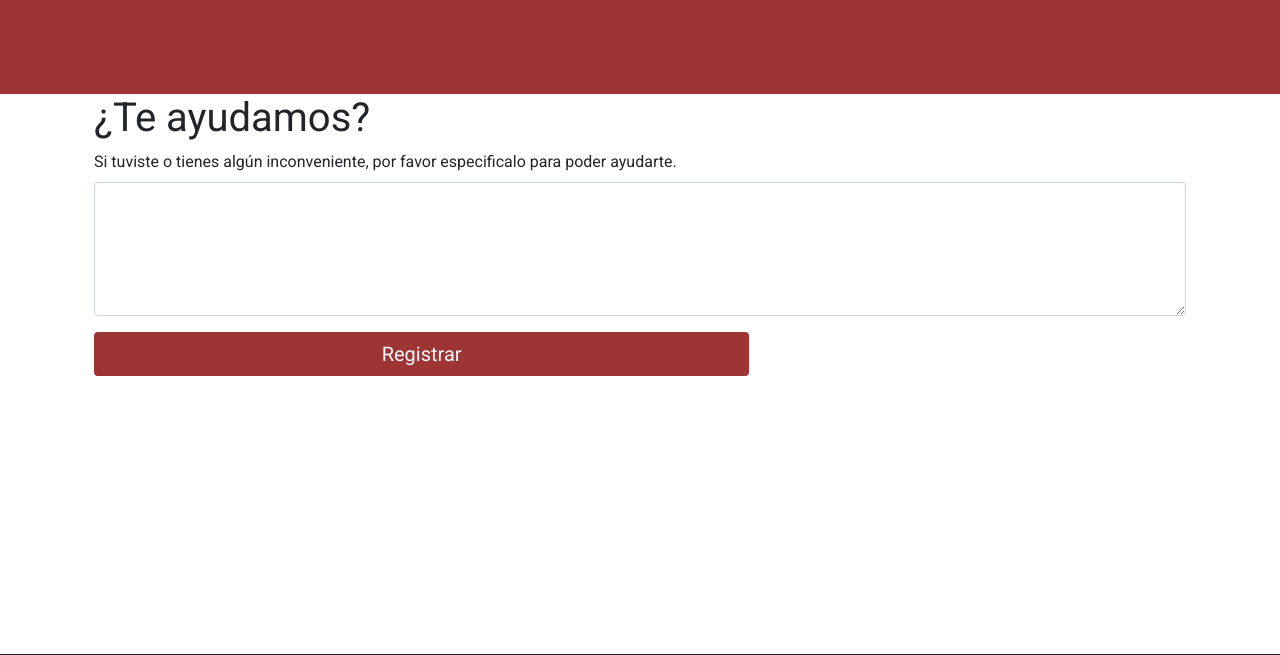
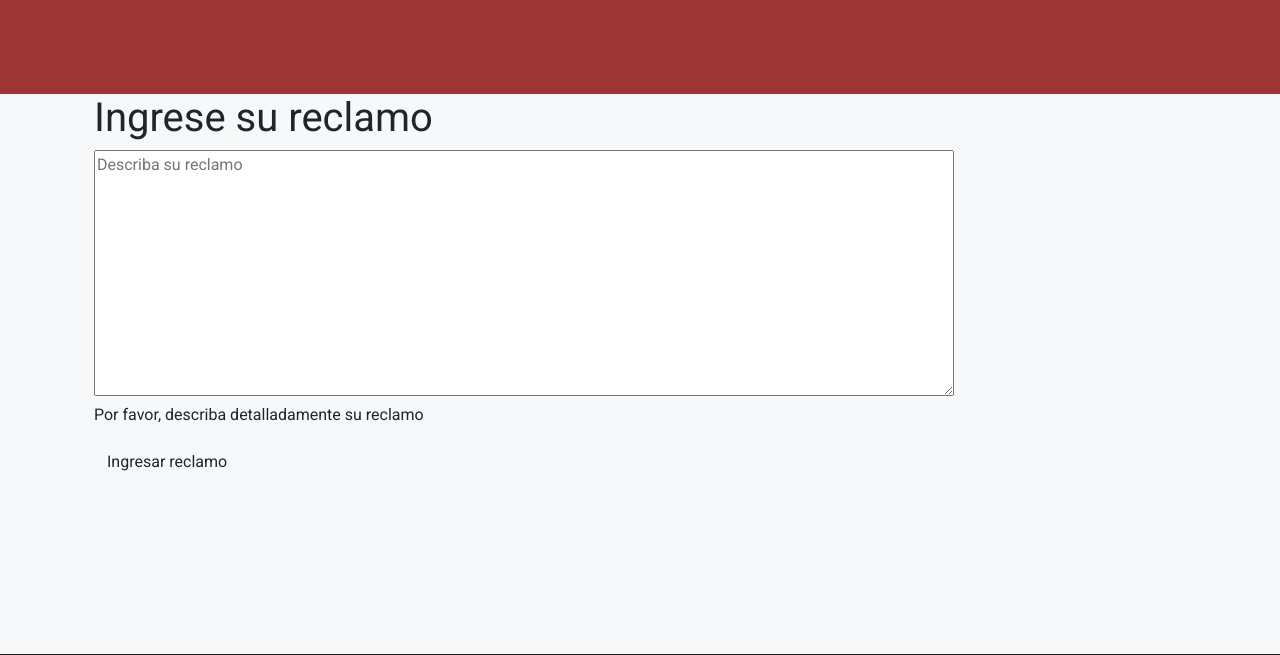
Before and after one commit to joaquinvastt/ElComilon, a Django app: page /reclamo in a window 1280 px wide. Shown: the top 655 px of the page. Run offline with Django 3.2, Linux system fonts and the light colour scheme.

Commit message:
Revert "1.2.9"
This reverts commit c702f104904f7e30e9e87da603c321b585c0808d.

```diff
--- a/ElComilon/reclamo/static/styles/styles-reclamo.css
+++ /dev/null
@@ -1,14 +0,0 @@
-.btnReclamo{
-    padding: 6px 8px;
-    width: 60%;
-    font-size: 20px;
-    background:#9c3534;
-    color: #F7F8F9;
-    margin-bottom: 0.8rem;
-}
-
-.btnReclamo:hover{
-    background: white;
-    color: #9c3534;
-    border: 1px solid #9c3534;
-}
--- a/ElComilon/reclamo/templates/reclamoUser.html
+++ b/ElComilon/reclamo/templates/reclamoUser.html
@@ -9,7 +9,7 @@
     <meta http-equiv="X-UA-Compatible" content="IE=edge">
     <meta name="viewport" content="width=device-width, initial-scale=1.0">
     <link href="https://cdn.jsdelivr.net/npm/bootstrap@5.1.1/dist/css/bootstrap.min.css" rel="stylesheet" integrity="sha384-F3w7mX95PdgyTmZZMECAngseQB83DfGTowi0iMjiWaeVhAn4FJkqJByhZMI3AhiU" crossorigin="anonymous">
-    <link rel="stylesheet" href="{% static 'styles/styles-reclamo.css' %}">
+    <link rel="stylesheet" href="{% static 'css/styles-register.css' %}">
     <title>Seccion Reclamo</title>
 </head>
 <body class="bgColor">
@@ -17,16 +17,10 @@
         {% csrf_token %}
         <section>
             <div class="container ">
-                <div>
-                    <h1>¿Te ayudamos?</h1>
-                    <div class="mb-3">
-                        <label for="exampleFormControlTextarea1" class="form-label">Si tuviste o tienes algún inconveniente, por favor especificalo para poder ayudarte.</label>
-                        <textarea class="form-control" id="exampleFormControlTextarea1" rows="5" required></textarea>
-                        <div class="valid-feedback"> </div>
-                        <div class="invalid-feedback">* Debe ingresar algún reclamo si está en esta sección =( *</div>
-                    </div>
-                    <button type="submit" id="enviarReclamo" class="btn btnReclamo"> Registrar</button>
-                </div>
+                <h1>Ingrese su reclamo</h1>
+                <textarea type="text" name="descReclamo" id="descReclamo" rows="10" cols="100"placeholder="Describa su reclamo"></textarea>
+                <p>Por favor, describa detalladamente su reclamo</p>
+                <button type="submit" class="btn">Ingresar reclamo</button>
             </div>
         </section>
     </form>
```
Also changed, not shown: other parts of ElComilon/reclamo/templates/reclamoUser.html (+1 -1 lines), ElComilon/reclamo/static/app/validacion-campos.js (deleted, +0 -17 lines).
